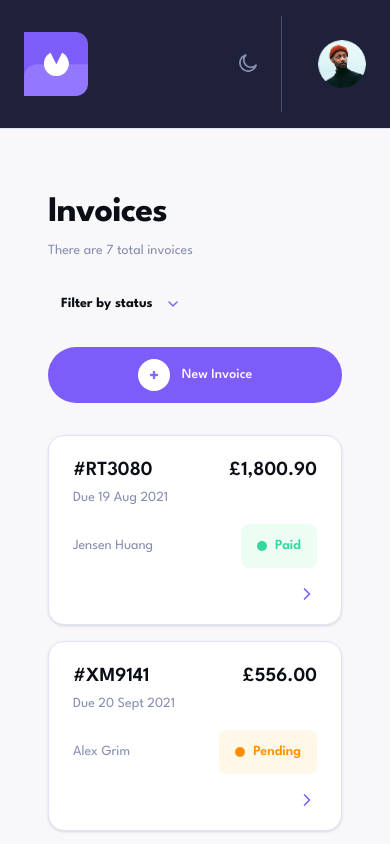
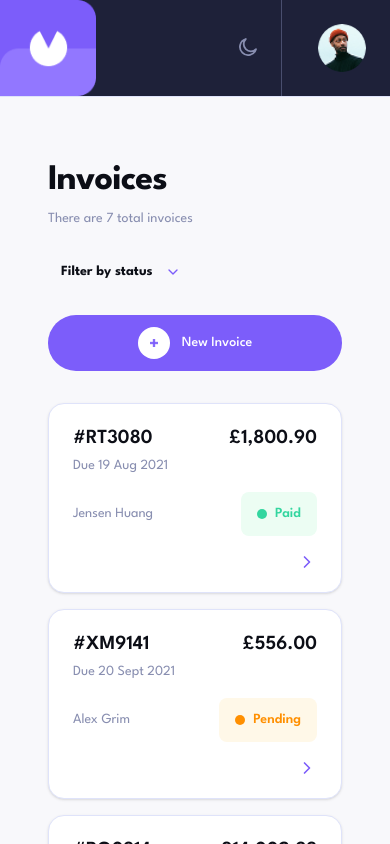
Before and after one commit to A-Rahiym/Invoice-App, a Next.js app: page /invoices in a window 390 px wide. Built offline with nearby package versions, Linux system fonts and the light colour scheme.

Commit message:
fix: Line Divider for side bar fixed

```diff
--- a/components/AppChrome.tsx
+++ b/components/AppChrome.tsx
@@ -70,12 +70,12 @@ export function AppChrome({ children, mobileLabel, mobileSubtitle }: AppChromePr
       </aside>
 
       <div className="flex h-full flex-1 flex-col">
-        <header className="flex items-center justify-between border-b border-default bg-secondary px-6 py-4 lg:hidden">
+        <header className="flex items-center justify-between border-b border-default bg-secondary pr-6 lg:hidden">
           <div className="flex items-center gap-3">
             <Image
               src="/logo.png"
               alt="Invoice logo"
-              width={64}
+              width={96}
               height={64}
             />
           </div>
```
